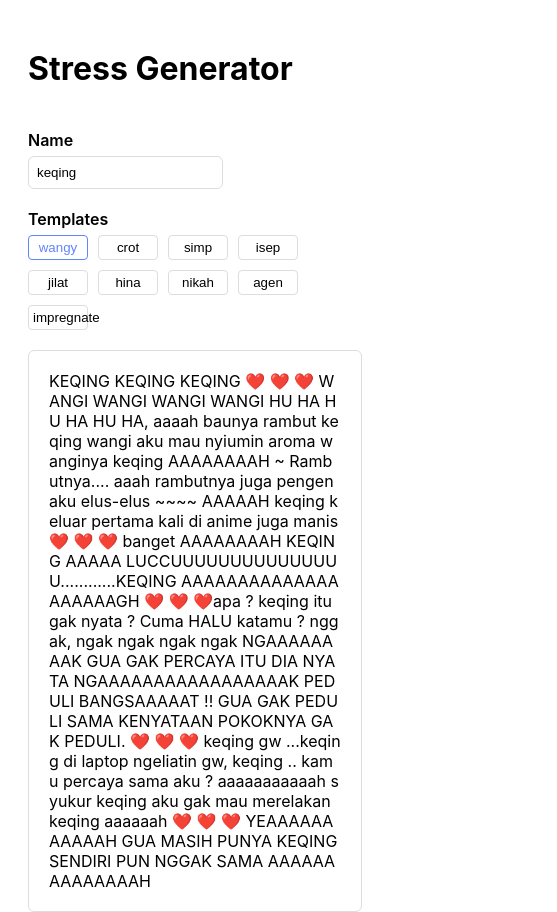
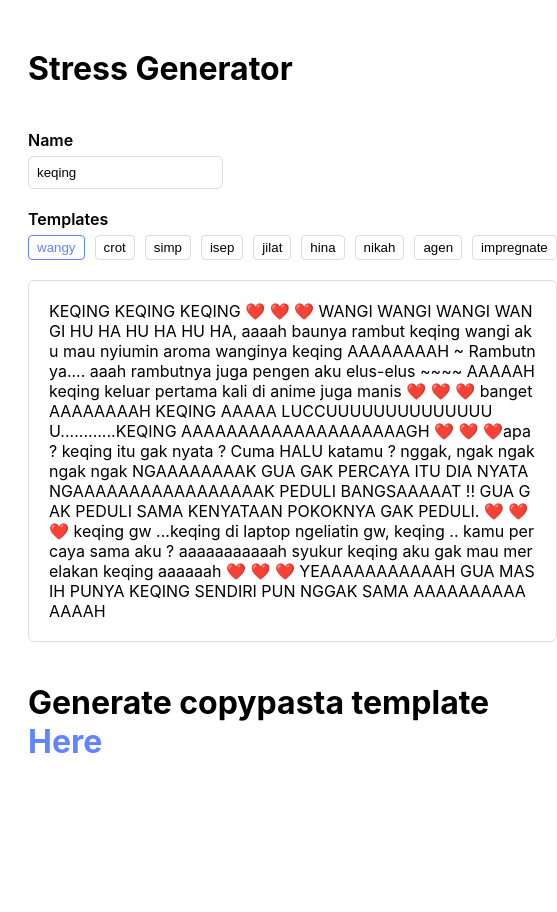
Before and after one commit to SheezChill/stress-gen, a Next.js app: page / in a window 390 px wide. Shown: the top 912 px of the page, 557 px wide, since content can reach past the window. After the commit the page ends 844 px from the top, so only its background shows below. Built offline with nearby package versions, Linux system fonts and the light colour scheme.

Commit message:
changed button container to flex

```diff
--- a/styles/globals.scss
+++ b/styles/globals.scss
@@ -98,13 +98,14 @@ input {
 }
 
 button {
-  padding: 4px;
+  padding: 4px 8px;
   background: none;
   border: 1px solid #ddd;
   border-radius: 4px;
 
   &:focus {
     outline: none;
+    cursor: pointer;
   }
 }
 
@@ -121,10 +122,10 @@ button {
 }
 
 .button-container {
-  display: -ms-grid;
-  display: grid;
-  grid-template-columns: repeat(8, 60px);
-  grid-gap: 10px;
+  display: -webkit-box;
+  display: -ms-flexbox;
+  display: flex;
+  gap: 10px;
 }
 
 .output {
@@ -138,15 +139,3 @@ button {
   word-wrap: break-word;
   word-break: break-all;
 }
-
-@media (max-width: 540px) {
-  .button-container {
-    grid-template-columns: repeat(4, 60px);
-  }
-}
-
-@media (max-width: 280px) {
-  .button-container {
-   grid-template-columns: repeat(3, 60px);
-  }
-}
```
